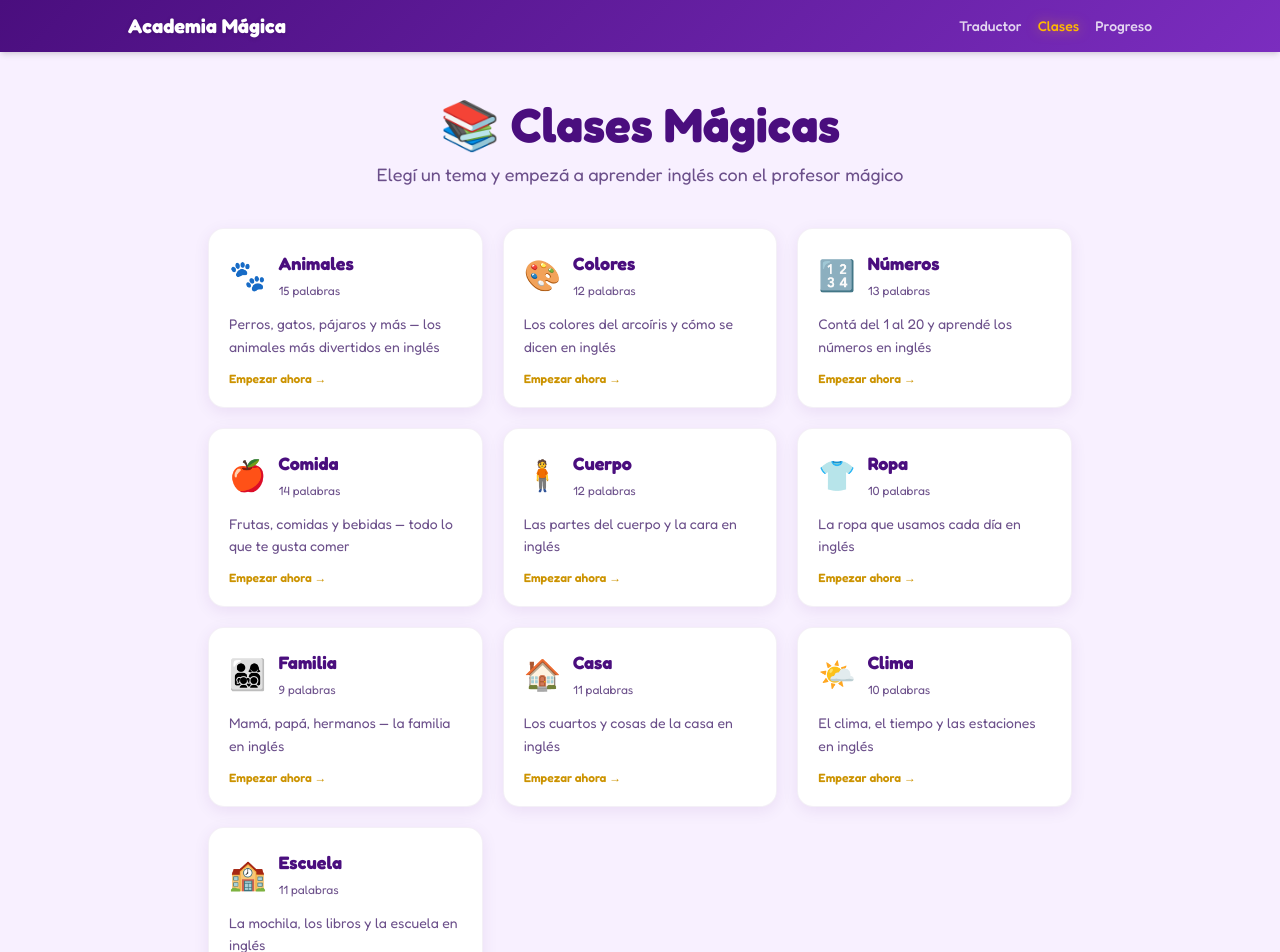
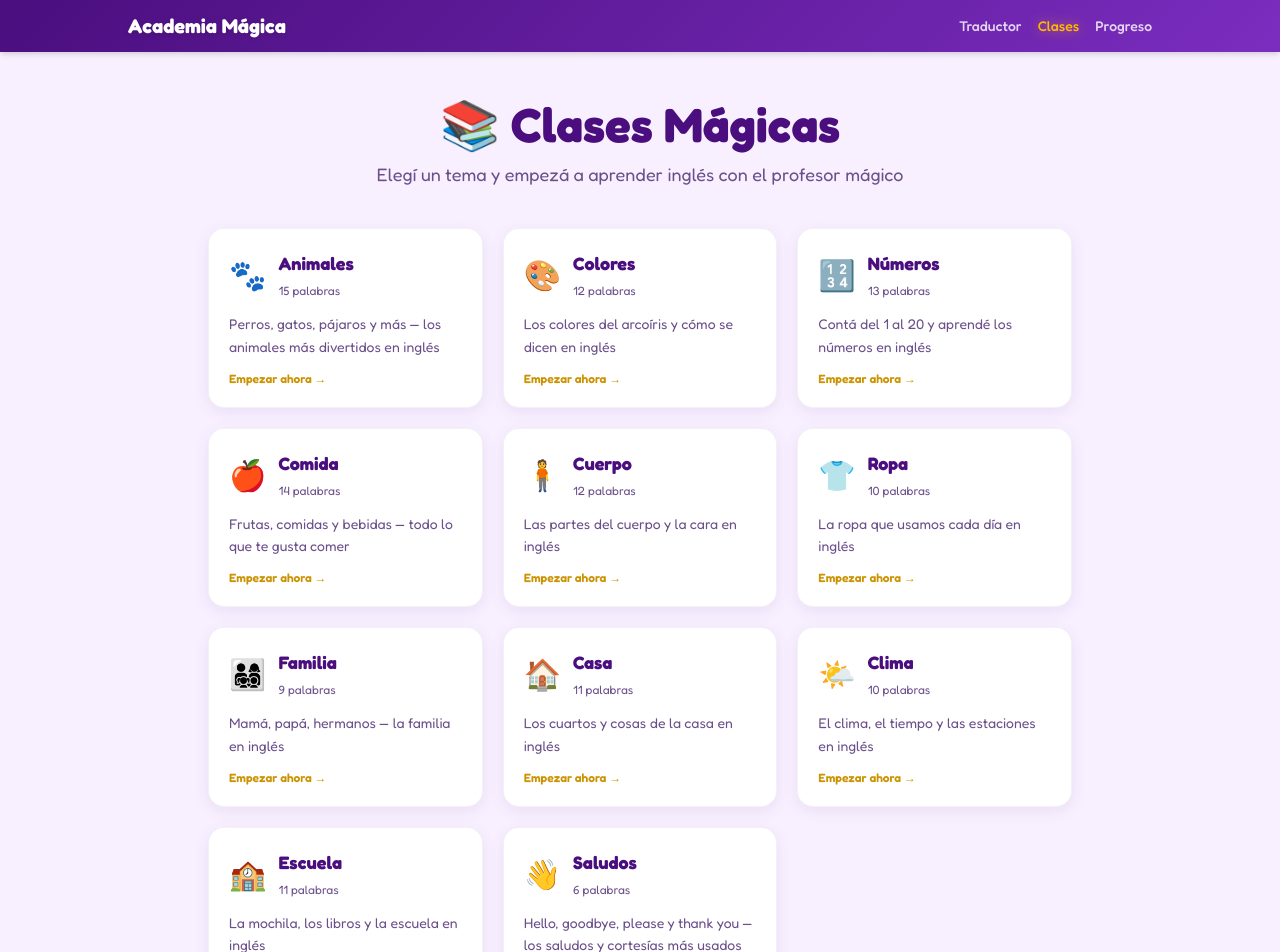
Before and after one commit to ByteWizzardCreators/academia-magica, a Next.js app: page /clases in a window 1280 px wide. Shown: the top 952 px of the page. Built offline with nearby package versions, Linux system fonts and the light colour scheme.

Commit message:
feat: add greetings topic with basic courtesy words

```diff
--- a/src/data/vocabulary.ts
+++ b/src/data/vocabulary.ts
@@ -226,6 +226,21 @@ export const TOPICS: TopicData[] = [
       { english: "scissors", spanish: "tijeras", ipa: "/ˈsɪzərz/", difficulty: 3 },
     ],
   },
+  {
+    id: "saludos",
+    name: "Saludos",
+    icon: "👋",
+    description: "Hello, goodbye, please y thank you — los saludos y cortesías más usados",
+    order: 11,
+    words: [
+      { english: "hello", spanish: "hola", ipa: "/həˈloʊ/", difficulty: 1 },
+      { english: "goodbye", spanish: "adiós", ipa: "/ˌɡʊdˈbaɪ/", difficulty: 1 },
+      { english: "bye", spanish: "chau", ipa: "/baɪ/", difficulty: 1 },
+      { english: "sorry", spanish: "perdón", ipa: "/ˈsɒri/", difficulty: 1 },
+      { english: "please", spanish: "por favor", ipa: "/pliːz/", difficulty: 1 },
+      { english: "thank you", spanish: "gracias", ipa: "/ˈθæŋk juː/", difficulty: 1 },
+    ],
+  },
 ];
 
 // Helpers
```
